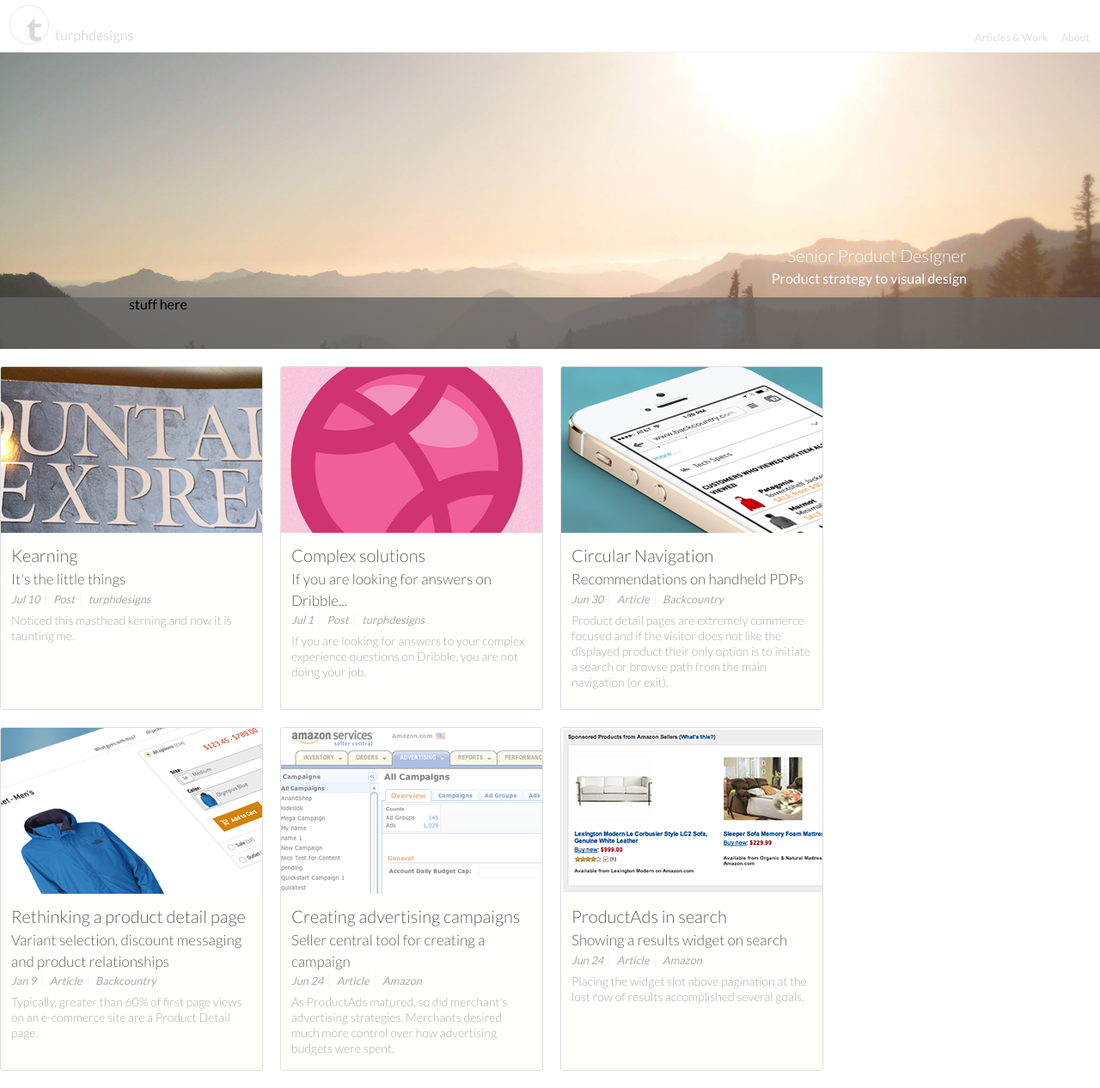
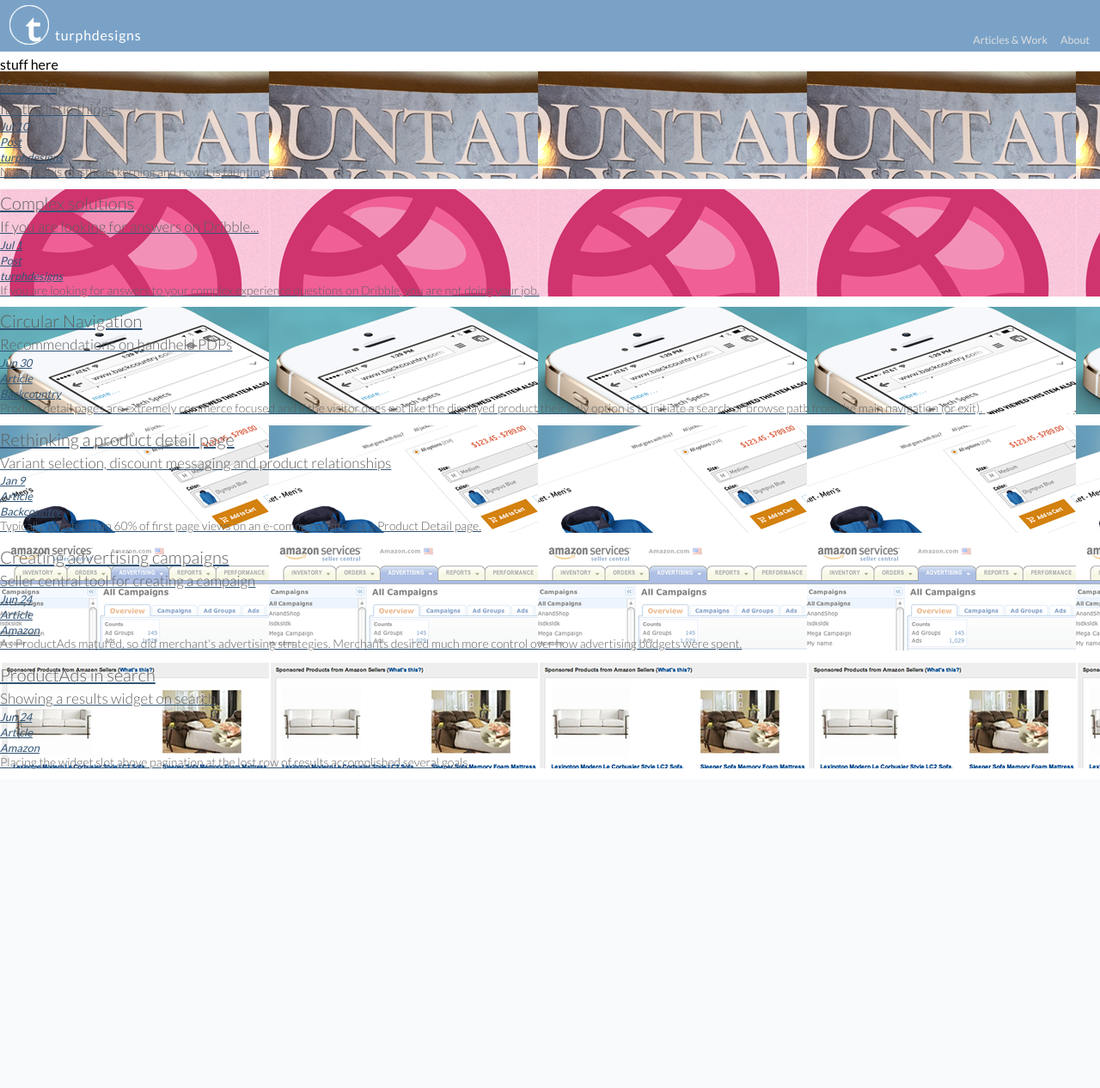
Before and after one commit to turph/bitstopixels, a PHP site: page / in a window 1280 px wide. Shown: the whole page at 86% size. After the commit the page ends 895 px from the top, so only its background shows below. Run offline with PHP 8.4, Linux system fonts and the light colour scheme.

Commit message:
Home page advancement
Header, massaging sections

```diff
--- a/sass/_header.scss
+++ b/sass/_header.scss
@@ -1,9 +1,10 @@
 .ribbon{
 	height:50px;border-bottom:1px solid $gray-lightest;padding:5px 0;
+	position:fixed;width:100%;background-color:$blue-light;z-index:1;
 	.logo{
 		float:left;
 		img{margin:0 0 0 10px;}
-		.mast{vertical-align:super;padding:0 0 0 6px;color:$gray-lighter;}
+		.mast{vertical-align:super;padding:0 0 0 6px;color:$white;letter-spacing:.75px;}
 		a{text-decoration:none;}
 	}
 	.mainNav{
--- a/sass/_layout.scss
+++ b/sass/_temp-Index.scss
@@ -1,13 +1,3 @@
-body{font-family: 'Lato', sans-serif;background-color:$white;}
-a{color:$blue;}
-
-.centered{
-	h1,h2,h3,p{text-align:center;}
-}
-.col3,.col4{float:left;}
-.col4{width:24.9999%;}
-.col3{width:32.999%;}
-
 #home{
 	section{margin:0 0 40px 0;padding:0 10%;}
 	h1{padding-top:20px;line-height:1.25;text-transform:capitalize;}
@@ -15,10 +5,17 @@ a{color:$blue;}
 	.portfolio,.articles{background-color:$blue-backer;}
 	.content{background-color:$white;}
 }
-
+#intro{
+	padding:70px 0 0 0;
+	h1,h2,h3{text-align:left;}
+	h3{line-height:10.75px;}
+}
+#about{
+	h4{text-align:center;margin-top:12px;}
+}
 .skill{
 	padding:20px 5%;text-align:center;
 	img{width:65%;}
 	h4{text-transform:capitalize;}
-	.psmall{text-align:left;}
+	.psmall{text-align:left;font-weight:300;line-height:16.75px;}
 }
--- a/sass/_typography.scss
+++ b/sass/_typography.scss
@@ -45,8 +45,8 @@ $h4-height: $base-line-height + .1;
 $h5-height: $base-line-height + .05;
 $pSmall-height: 	$base-font-size - 1.5px;
 
-$p-base: 		$base-line-height * 8.75;
-$p-small: 	$base-line-height * 8.75;
+$p-base: 		$base-line-height * 8.9;
+$p-small: 	$base-line-height * 8.9;
 $mouse-size:$base-font-size * .8;
 
 h1, h2, h3, h4, h5, p{color:$black;}
@@ -56,7 +56,7 @@ h2{font-size:$h2-size;line-height:$h2-height;}
 h3{font-size:$h3-size;line-height:$h3-height;}
 h4{font-size:$h4-size;line-height:$h4-height;}
 h5{font-size:$h5-size;line-height:$h5-height;}
-p{font-size:$base-font-size;line-height:$base-line-height;margin-bottom:$p-base;}
+p{font-size:$base-font-size;line-height:$base-line-height;margin-bottom:$p-base;font-weight:300;}
 .psmall{font-size:$pSmall-size;line-height:$pSmall-height;}
 blockquote{font-size:$base-font-size;line-height:$base-line-height;font-style:italic;border-left:2px solid $blue-lighter;margin:0 0 0 6px;padding:0 0 0 6px;}
 .mouse{font-size:$mouse-size;line-height:$base-line-height;font-style:italic;}
--- a/sass/screen.scss
+++ b/sass/screen.scss
@@ -8,7 +8,7 @@
 @import "layout.scss";
 
 @import "header";
-@import "home";
+@import "temp-index";
 @import "portfolio";
 @import "articles";
 
--- a/stylesheets/screen.css
+++ b/stylesheets/screen.css
@@ -94,7 +94,8 @@ h5 {
 p {
   font-size: 16px;
   line-height: 1.4;
-  margin-bottom: 12.25; }
+  margin-bottom: 12.46;
+  font-weight: 300; }
 
 .psmall {
   font-size: 14px;
@@ -123,7 +124,7 @@ a {
 .centered h1, .centered h2, .centered h3, .centered p {
   text-align: center; }
 
-.col3, .col4 {
+.col3, .col4, .colWide, .colNarrow {
   float: left; }
 
 .col4 {
@@ -131,6 +132,48 @@ a {
 
 .col3 {
   width: 32.999%; }
+
+.colWide {
+  width: 68.999%; }
+
+.colNarrow {
+  width: 30.999%; }
+
+.ribbon {
+  height: 50px;
+  border-bottom: 1px solid whitesmoke;
+  padding: 5px 0;
+  position: fixed;
+  width: 100%;
+  background-color: #7aa2c7;
+  z-index: 1; }
+  .ribbon .logo {
+    float: left; }
+    .ribbon .logo img {
+      margin: 0 0 0 10px; }
+    .ribbon .logo .mast {
+      vertical-align: super;
+      padding: 0 0 0 6px;
+      color: #fff;
+      letter-spacing: .75px; }
+    .ribbon .logo a {
+      text-decoration: none; }
+  .ribbon .mainNav {
+    float: right;
+    margin: -36px 0 0 0; }
+    .ribbon .mainNav a {
+      margin: 0 12px 0 0;
+      text-decoration: none;
+      text-transform: capitalize;
+      font-size: 12.46;
+      line-height: 12.46;
+      color: #dfdfdf; }
+    .ribbon .mainNav #home:hover {
+      border-bottom: 3px solid #7aa2c7; }
+    .ribbon .mainNav #work:hover {
+      border-bottom: 3px solid #9ebbd6; }
+    .ribbon .mainNav #about:hover {
+      border-bottom: 3px solid #c2d4e5; }
 
 #home section {
   margin: 0 0 40px 0;
@@ -146,6 +189,17 @@ a {
 #home .content {
   background-color: #fff; }
 
+#intro {
+  padding: 70px 0 0 0; }
+  #intro h1, #intro h2, #intro h3 {
+    text-align: left; }
+  #intro h3 {
+    line-height: 10.75px; }
+
+#about h4 {
+  text-align: center;
+  margin-top: 12px; }
+
 .skill {
   padding: 20px 5%;
   text-align: center; }
@@ -154,114 +208,9 @@ a {
   .skill h4 {
     text-transform: capitalize; }
   .skill .psmall {
-    text-align: left; }
-
-.ribbon {
-  height: 50px;
-  border-bottom: 1px solid whitesmoke;
-  padding: 5px 0; }
-  .ribbon .logo {
-    float: left; }
-    .ribbon .logo img {
-      margin: 0 0 0 10px; }
-    .ribbon .logo .mast {
-      vertical-align: super;
-      padding: 0 0 0 6px;
-      color: #dfdfdf; }
-    .ribbon .logo a {
-      text-decoration: none; }
-  .ribbon .mainNav {
-    float: right;
-    margin: -36px 0 0 0; }
-    .ribbon .mainNav a {
-      margin: 0 12px 0 0;
-      text-decoration: none;
-      text-transform: capitalize;
-      font-size: 12.25;
-      line-height: 12.25;
-      color: #dfdfdf; }
-    .ribbon .mainNav #home:hover {
-      border-bottom: 3px solid #7aa2c7; }
-    .ribbon .mainNav #work:hover {
-      border-bottom: 3px solid #9ebbd6; }
-    .ribbon .mainNav #about:hover {
-      border-bottom: 3px solid #c2d4e5; }
-
-.homeHero {
-  height: 345px;
-  position: relative;
-  background-size: cover;
-  background-repeat: no-repeat;
-  background-image: url("../img/homeHero/rainier3.jpg"); }
-  .homeHero .title {
-    display: block;
-    margin-left: auto;
-    margin-right: auto;
-    max-width: 980px;
-    padding: 220px 10px 0 0;
-    text-align: right; }
-    .homeHero .title h3, .homeHero .title p {
-      color: #fff; }
-  .homeHero .heroRibbon {
-    width: 100%;
-    position: absolute;
-    bottom: 0;
-    height: 60px;
-    background: rgba(100, 100, 100, 0.8);
-    bottom: 0; }
-    .homeHero .heroRibbon .heroFooter {
-      display: block;
-      margin-left: auto;
-      margin-right: auto;
-      max-width: 980px; }
-
-.homeGrid {
-  margin: 20px 0;
-  width: 980px; }
-  .homeGrid a {
-    margin: 0;
-    padding: 0; }
-  .homeGrid .homeTile {
-    background: no-repeat;
-    border-radius: 3px;
-    -moz-border-radius: 3px;
-    -webkit-border-radius: 3px;
-    width: 304px;
-    height: 195px;
-    margin: 0 20px 20px 0;
-    float: left;
-    padding: 203px 0 0 0;
-    border: 1px solid #dfdfdf;
-    background-color: #FFFFFC; }
-    .homeGrid .homeTile:nth-child(3n+3) {
-      margin-right: 0; }
-    .homeGrid .homeTile h3, .homeGrid .homeTile h5, .homeGrid .homeTile ul, .homeGrid .homeTile p {
-      padding: 0 12px; }
-    .homeGrid .homeTile p {
-      padding-top: 6px; }
-    .homeGrid .homeTile .psmall {
-      line-height: 18px;
-      color: #ababab;
-      font-weight: 100; }
-    .homeGrid .homeTile ul.projectAttributes {
-      padding-top: 2px; }
-      .homeGrid .homeTile ul.projectAttributes li {
-        display: inline;
-        color: #ababab;
-        padding: 0 6px;
-        border-right: 1px solid whitesmoke; }
-        .homeGrid .homeTile ul.projectAttributes li:first-child {
-          padding-left: 0px; }
-        .homeGrid .homeTile ul.projectAttributes li:last-child {
-          border-right: none; }
-    .homeGrid .homeTile:hover {
-      border-bottom: 1px solid #dfdfdf;
-      -moz-box-shadow: 0px 3px 5px 5px rgba(182, 182, 182, 0.3);
-      -webkit-box-shadow: 0px 3px 5px 5px rgba(182, 182, 182, 0.3);
-      box-shadow: 0px 3px 5px 5px rgba(182, 182, 182, 0.3); }
-      .homeGrid .homeTile:hover h3 {
-        color: #7aa2c7;
-        text-decoration: underline; }
+    text-align: left;
+    font-weight: 300;
+    line-height: 16.75px; }
 
 .portfolio .tiles li {
   position: relative;
```
Also changed, not shown: TODO-Design.txt (+1 -6 lines), index.html (+57 -25 lines), img/icons/skill-design.jpg (added), img/icons/skill-optimize.jpg (added), img/icons/skill-research.jpg (added), img/v3-logo.png, sass/x_home.scss (renamed from sass/_home.scss), 1 other file.
